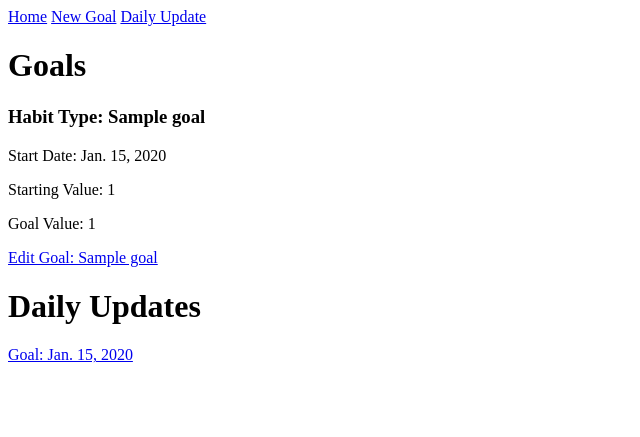
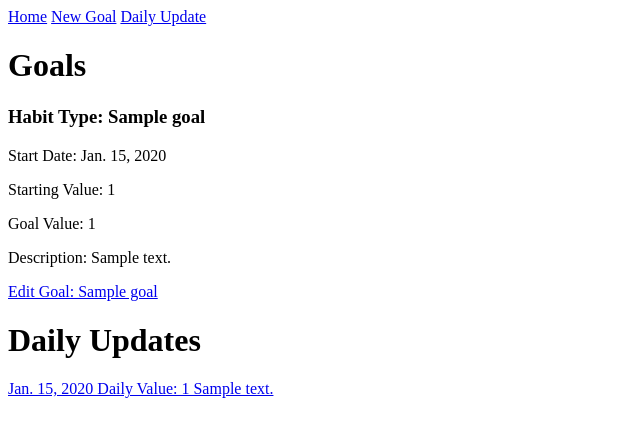
Before and after one commit to Momentum-Team-18/be-habit-tracker-SLehew, a Django app: template templates/tracker/goal_detail.html in a window 1280 px wide. Shown: the top 437 px of the page, without its empty margins (0-640 px from the left). Run offline with Django 4.2, Linux system fonts and the light colour scheme; the template is opened without the code that fills it: values that come from a table or form of the project are taken from there, others are empty; tables that the repository leaves empty hold one stand-in row (values such as "Sample post").

Commit message:
working to add list of updates to goal detail page

```diff
--- a/templates/tracker/goal_detail.html
+++ b/templates/tracker/goal_detail.html
@@ -8,12 +8,13 @@
         <p>Start Date: {{ goal.goal_date }}</p>
         <p>Starting Value: {{ goal.current_value }}</p>
         <p>Goal Value: {{ goal.goal_value }}</p>
+        <p>Description: {{ goal.description }}</p>
         <a href={% url 'edit-goal' goal.id %}>Edit Goal: {{ habit_goal }}</a>
     </div>
     <h1>Daily Updates</h1>
     {% for tracker in trackers %}
     <div class="goal_container">
-        <a href={% url 'edit-tracker' tracker.id  %}>Goal: {{tracker.check_in_date}}</a>
+        <a href={% url 'edit-tracker' tracker.id  %}>{{ tracker.check_in_date }} Daily Value: {{ tracker.todays_value }} {{ tracker.notes }} </a>
     </div>
     {% endfor %}
 {% endblock %}
--- a/tracker/views.py
+++ b/tracker/views.py
@@ -72,4 +72,5 @@ def edit_tracker(request, pk):
 
 def goal_detail(request, pk):
     goal = get_object_or_404(Habit_Goal, pk=pk)
-    return render(request, 'tracker/goal_detail.html', {'goal': goal})
+    trackers = Tracker.objects.all()
+    return render(request, 'tracker/goal_detail.html', {'goal': goal, 'trackers': trackers})
```
